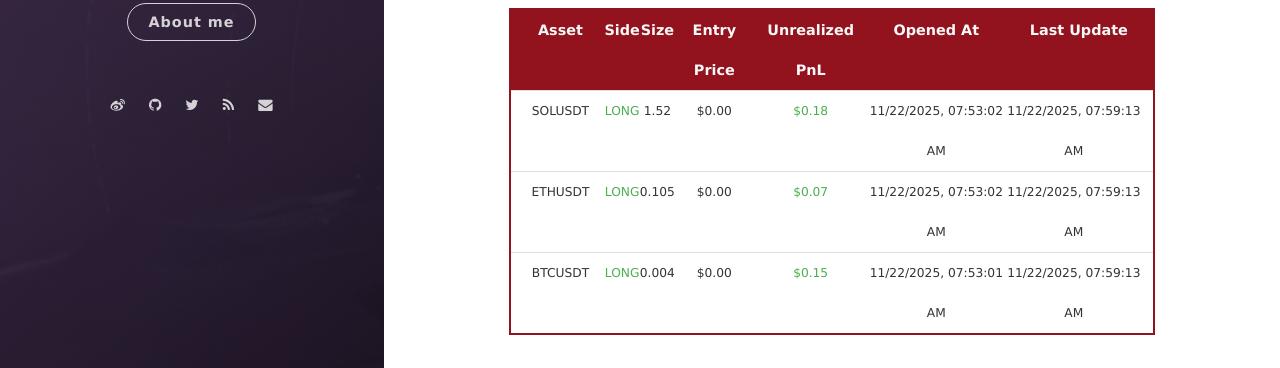
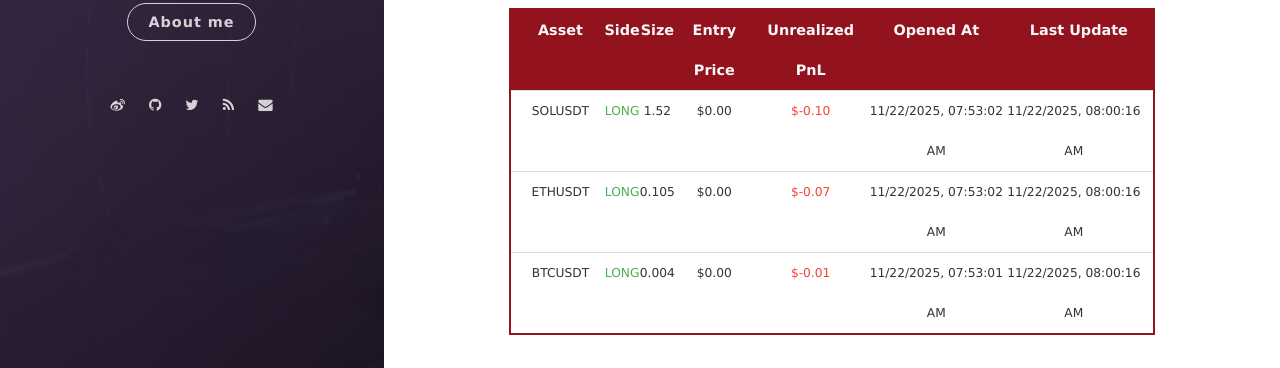
Before and after one commit to leeyegy/leeyegy.github.io, a Jekyll site: the page built from live-trading.html, in a window 1280 px wide and 1081 px high. Shown: the part 646-1014 px from the top of the window. Built offline with Jekyll 4.4.1, drawn with Linux system fonts in a browser that asks for light colours; nearby versions of some CDN libraries.

Commit message:
AccountMonitor: refresh positions 2025-11-22T16:00:16+08:00

```diff
--- a/assets/data/binance/positions.json
+++ b/assets/data/binance/positions.json
@@ -4,26 +4,26 @@
     "side": "LONG",
     "size": 1.52,
     "entryPrice": 0.0,
-    "unrealizedPnl": 0.18230962,
+    "unrealizedPnl": -0.10072973,
     "openedAt": "2025-11-22T15:53:02+08:00",
-    "reportedAt": "2025-11-22T15:59:13+08:00"
+    "reportedAt": "2025-11-22T16:00:16+08:00"
   },
   {
     "symbol": "ETHUSDT",
     "side": "LONG",
     "size": 0.105,
     "entryPrice": 0.0,
-    "unrealizedPnl": 0.07245,
+    "unrealizedPnl": -0.0693,
     "openedAt": "2025-11-22T15:53:02+08:00",
-    "reportedAt": "2025-11-22T15:59:13+08:00"
+    "reportedAt": "2025-11-22T16:00:16+08:00"
   },
   {
     "symbol": "BTCUSDT",
     "side": "LONG",
     "size": 0.004,
     "entryPrice": 0.0,
-    "unrealizedPnl": 0.1544,
+    "unrealizedPnl": -0.0052,
     "openedAt": "2025-11-22T15:53:01+08:00",
-    "reportedAt": "2025-11-22T15:59:13+08:00"
+    "reportedAt": "2025-11-22T16:00:16+08:00"
   }
 ]
```
